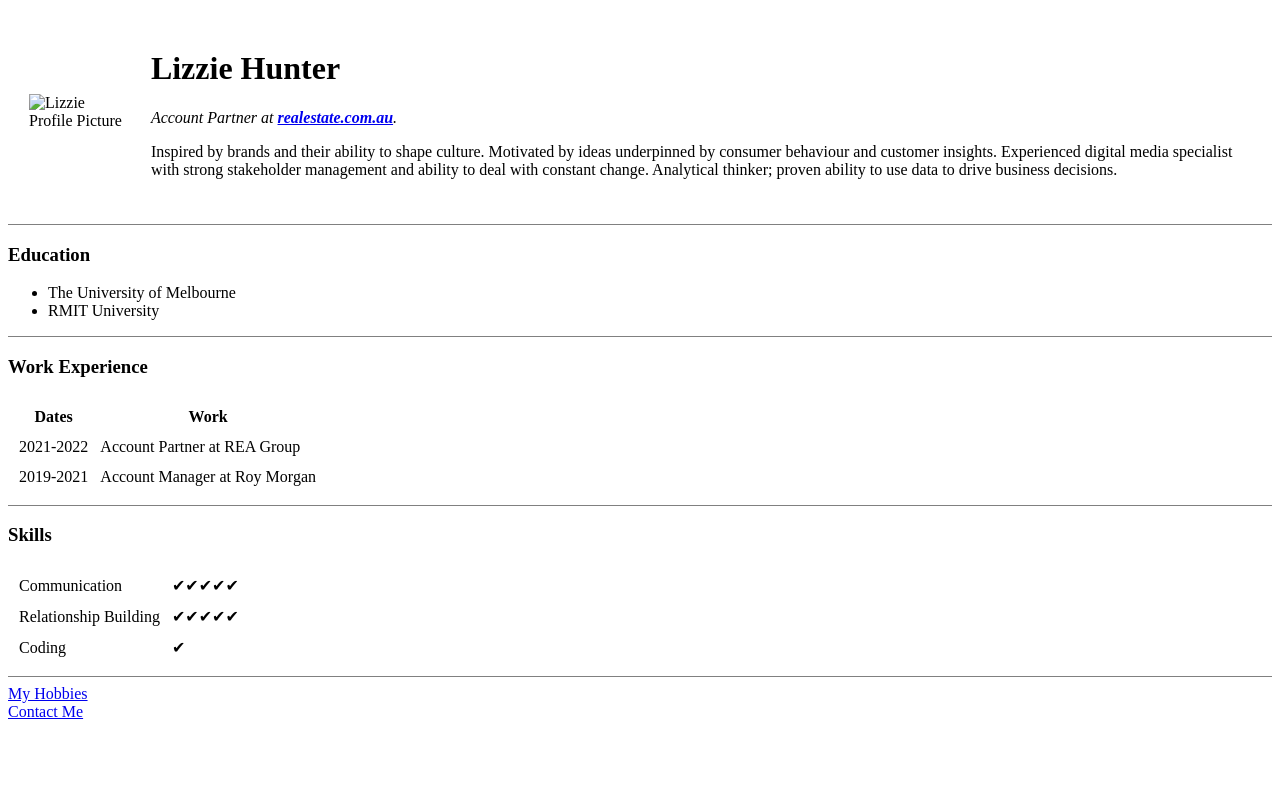
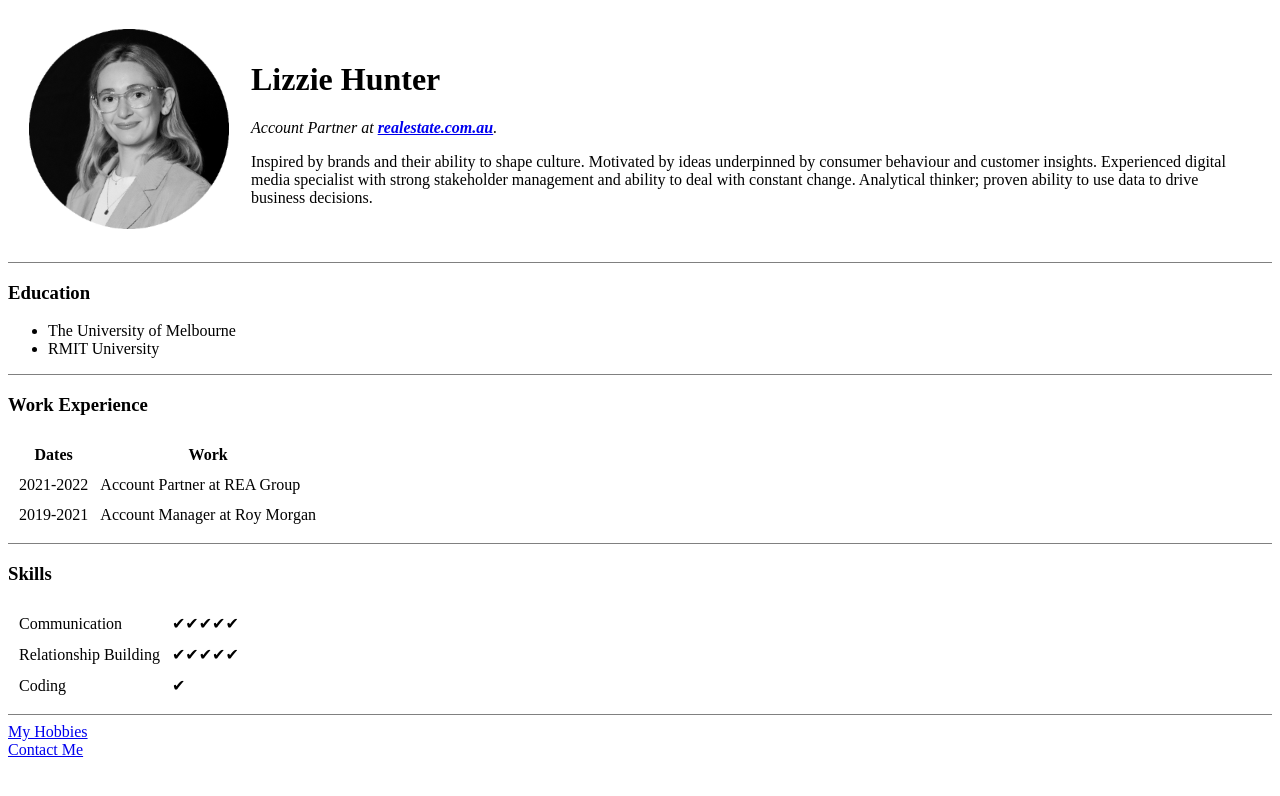
Before and after one commit to 411-4014/CV, a plain HTML site: page index.html in a window 1280 px wide. Drawn offline with Linux system fonts and the light colour scheme.

Commit message:
Update index.html

```diff
--- a/index.html
+++ b/index.html
@@ -9,7 +9,7 @@
 <body>
   <table cellspacing="20">
     <tr>
-      <td><img src="lizziehead.png" alt="Lizzie Profile Picture"></td>
+      <td><img src="lizzie.png" alt="Lizzie Profile Picture"></td>
       <td>
         <h1>Lizzie Hunter</h1>
         <p> <em>Account Partner at <strong> <a href="https://www.realestate.com.au/new-land-estates/qld/">realestate.com.au</a></strong>. </em></p>
```
